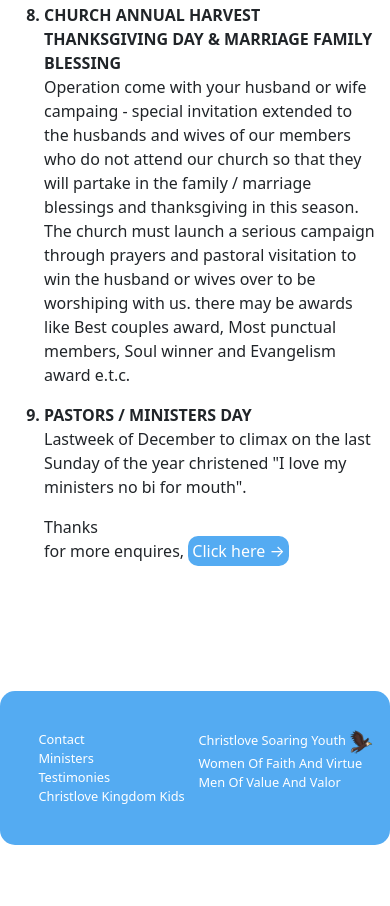
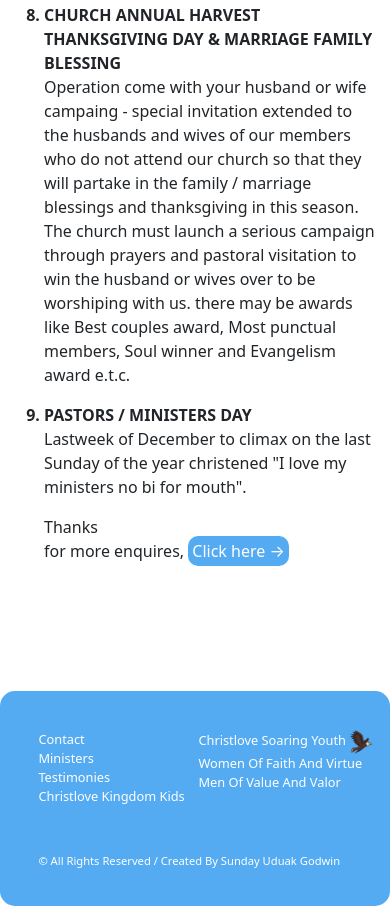
Before and after one commit to sundaygodwin007/websites, a plain HTML site: page about.html in a window 390 px wide. Shown: the part 6495-7401 px from the top of the page. Before the commit the page ends 7340 px from the top, so only its background shows below. Drawn offline with nearby package versions, Linux system fonts and the light colour scheme.

Commit message:
added the &copy right to it

```diff
--- a/about.css
+++ b/about.css
@@ -107,6 +107,12 @@ footer img {
     width: 1.5rem;
 }
 
+footer  h4{
+    margin: 3rem 0 0;
+    width : 200%;
+    font-size: 1rem;
+}
+
 
 
 
@@ -190,4 +196,10 @@ footer img {
         border-radius: 15px;
     }
 
+    footer  h4{
+        margin: 3rem 0 0;
+        width : 200%;
+        font-size: 0.7rem;
+    }
+
 }
--- a/about.html
+++ b/about.html
@@ -320,6 +320,7 @@
               <a class="dropdown-item" href="#">Women Of Faith And Virtue</a>
               <a class="dropdown-item" href="#">Men Of Value And Valor</a>
             </div>
+              <h4>&copy All Rights Reserved / Created By Sunday Uduak Godwin</h4>
       </footer>
 
 
```
